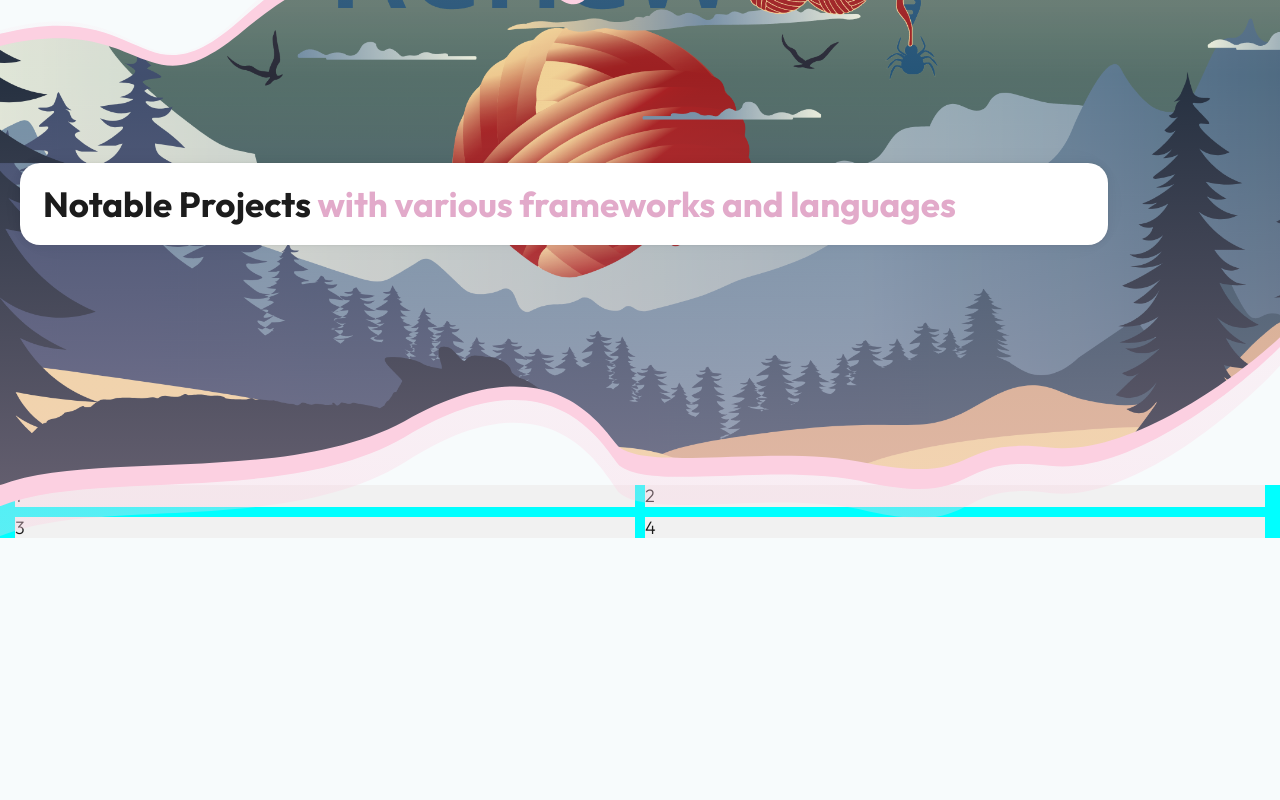
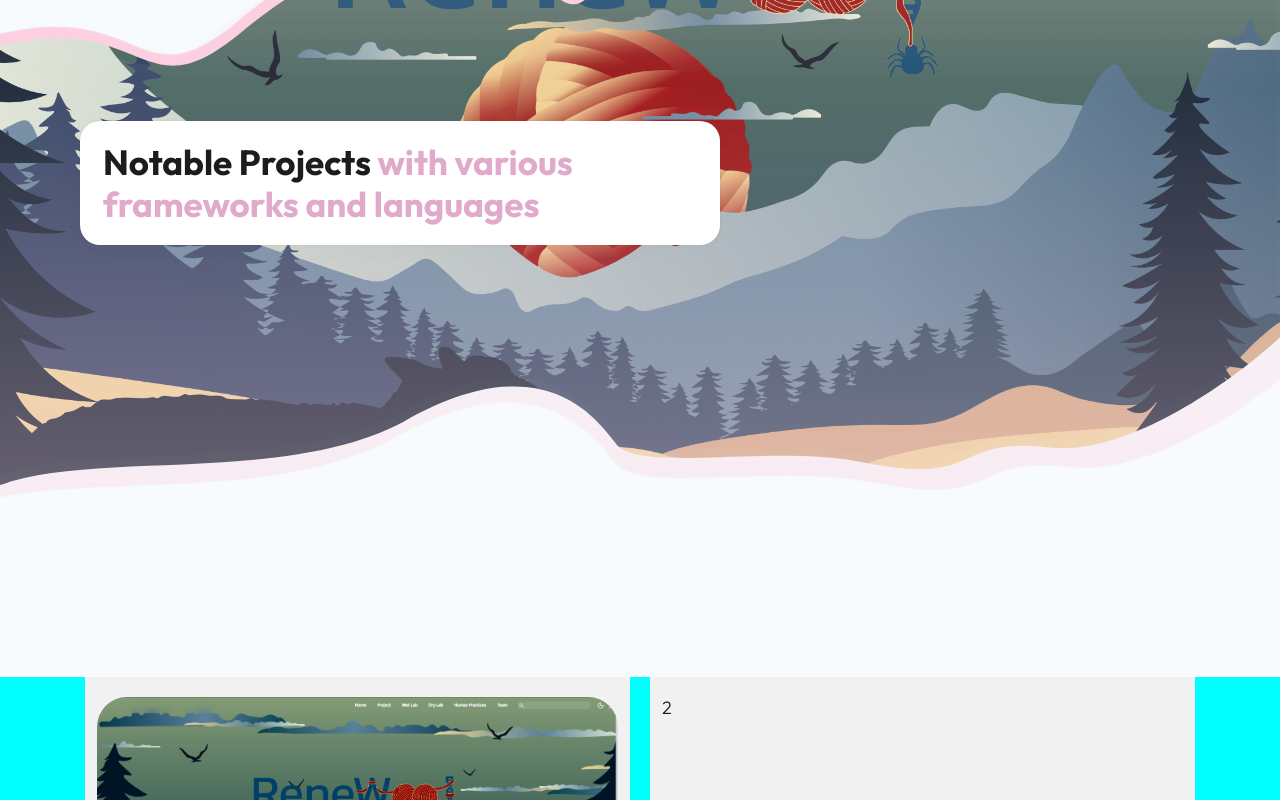
Before and after one commit to NimaShariatz/profile_page, a React (Vite) app: page / in a window 1280 px wide. Shown: the part 2740-3540 px from the top of the page. Built offline with nearby package versions, Linux system fonts and the light colour scheme.

Commit message:
did work on project card and grid layout

```diff
--- a/src/components/Project/Project_sect.jsx
+++ b/src/components/Project/Project_sect.jsx
@@ -10,15 +10,25 @@ const Project_sect = () => {
     useEffect(() => {
 
         gsap.to("#project_img_border", { height: '98%', duration: 3, ease:"back.out", delay: 1, opacity:1, onComplete: () => {
-            gsap.to("#project_img_border", { height: '91%', duration: 8, ease: "sine.inOut", yoyo: true, repeat: -1 });
-            gsap.to("#project_img_border", { height: '98%', duration: 8, ease: "sine.inOut", yoyo: true, repeat: -1, delay: 1 });
+            gsap.to("#project_img_border", { scaleY: '1.1', duration: 11, ease: "sine.inOut", yoyo: true, repeat: -1 });
+            gsap.to("#project_img_border", { scaleY: '1.18', duration: 11, ease: "sine.inOut", yoyo: true, repeat: -1});
         }});
 
 
-        gsap.to("#project_div", { height: '95%', duration: 3, ease:"back.out", delay: 1, opacity:1, onComplete: () => {
-            gsap.to("#project_div", { height: '85%', duration: 6, ease: "sine.inOut", yoyo: true, repeat: -1 });
-            gsap.to("#project_div", { height: '95%', duration: 6, ease: "sine.inOut", yoyo: true, repeat: -1, delay: 1 });
+        gsap.to("#project_div", { height: '100%', duration: 3, ease:"back.out", delay: 1, opacity:1, onComplete: () => {
+            gsap.to("#project_div", { scale: '1.1', duration: 8, ease: "sine.inOut", yoyo: true, repeat: -1 });
+            gsap.to("#project_div", { scale: '1.2', duration: 8, ease: "sine.inOut", yoyo: true, repeat: -1});
         }});
+
+
+        if (window.innerWidth > 760) {
+          gsap.to("#project_headerCard_container", { left: '80px', duration: 3, ease:"back.out", delay: 1 });
+
+
+        }else{
+            gsap.to("#project_headerCard_container", { left: '9%', duration: 2, ease:"ease" });
+
+          }
 
 
       }, []);
@@ -26,7 +36,13 @@ const Project_sect = () => {
 
       useEffect(() => {
         const handleResize = () => {
-          console.log("z")
+          if (window.innerWidth > 760) {
+            gsap.to("#project_headerCard_container", { left: '80px', duration: 3, ease:"ease" });
+
+
+          }else{
+              gsap.to("#project_headerCard_container", { left: '9%', duration: 2, ease:"ease" });
+          }
 
         };
 
@@ -67,7 +83,7 @@ const Project_sect = () => {
 
           <div className="linear_gradient_project" id="project_div" onMouseEnter={grow_project} onMouseLeave={normlize_project}></div>
 
-          <img className="project_img" src={project_pic} alt="University of Alberta"/>
+          <img className="project_img" src={project_pic} alt="RenewWool"/>
           <svg className="svg">{/*thanks to https://youtu.be/ybW7yUbOHN8?si=DC9LcMDlh42DWvin*/ }
               <clipPath id="clip_project" clipPathUnits="objectBoundingBox"><path d="M0.19,0.432 C0.109,0.541,0.117,0.406,0,0.451 V1 C0.074,0.956,0.223,1,0.316,0.92 C0.432,0.815,0.471,0.931,0.484,0.953 C0.511,0.983,0.608,0.948,0.679,0.973 C0.768,1,0.743,0.939,0.82,0.953 C0.882,0.964,0.966,0.866,1,0.815 V0.069 C0.967,0.033,0.874,-0.009,0.768,0.111 C0.636,0.26,0.665,-0.007,0.573,0.001 C0.48,0.01,0.495,0.486,0.432,0.385 C0.369,0.285,0.272,0.323,0.19,0.432"></path></clipPath>
           </svg>
@@ -83,7 +99,12 @@ const Project_sect = () => {
 
 
           <div className='grid_container'>
-            <div>1</div>
+            <div>
+              <img style={{borderRadius:"30px"}} src={project_pic} alt="University of Alberta"/>
+              <h2>ReneWool</h2>
+              <p>tgh</p>
+
+            </div>
             <div>2</div>
             <div>3</div>
             <div>4</div>
--- a/src/components/Project/project.css
+++ b/src/components/Project/project.css
@@ -15,9 +15,6 @@
 
     z-index: 2;
     opacity: 0;
-    transform: scaleY(1.2);
-
-    transform: translateY(1vw) scaleY(1.22);
 
     background-image: linear-gradient(to top, #fcd0e15b,  #fcd0e10e, #fcd0e15b);
 }
@@ -38,7 +35,7 @@
     transform: translate(-3px, -3px);
     background-color: var(--sect_color2);
     position: absolute;
-    transform: scaleY(1.10);
+
     z-index: 0;
     opacity: 0;
 }
@@ -49,9 +46,9 @@
 
 #project_headerCard_container{
     position: absolute;
-    left: 20px;
+    left: -100%;
     bottom: 30%;
-    width: 85%;
+    width: 80vw;
     margin-right: 10px;
     z-index: 5;
     padding-inline: 23px;
@@ -60,14 +57,16 @@
     border-radius: 20px;
     background-color: #fff;
     transition: transform 0.25s ease;
+    max-width: 50vw;
 }
 
 #project_headerCard_container:hover{
-    transform: scale(1.03);
+    transform: scale(1.02);
 }
 #project_headerCard_container h1{
     display: "inline";
     text-wrap: "nowrap";
+
 }
 
 #project_headerCard_container h1 p{
@@ -87,12 +86,16 @@
     display: grid;
     grid-template-rows: repeat(2, 1fr);
     grid-template-columns: repeat(2, 1fr);
-    gap: 10px;
+    gap: 20px;
     background-color: aqua;
-    padding-inline: 15px;
+    padding-inline: 85px;
+
+    margin-top: 15vw;
 }
 .grid_container div{
     background-color: #f1f1f1;
+    padding-inline: 12px;
+    padding-block: 20px;
 
 
 
@@ -105,11 +108,15 @@
     }
 
     #project_headerCard_container{
-        width: 82vw;
+        max-width: 100%;
     }
 
     #project_headerCard_container h1 p{
         text-wrap: wrap;
     }
 
+    .grid_container{
+        padding-inline: 5px;
+    }
+
 }
```
